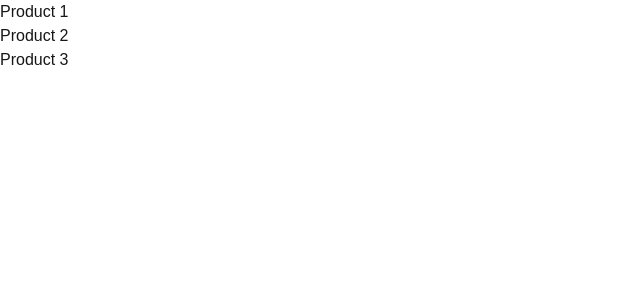
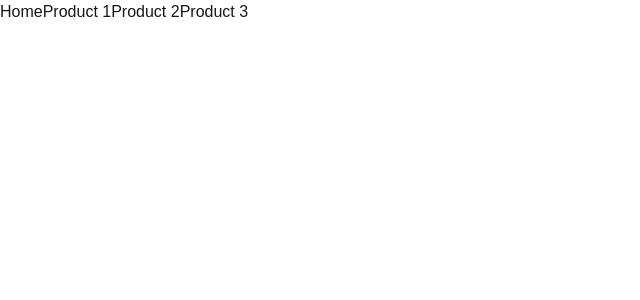
Before and after one commit to patanjalisharma/nextjs, a Next.js app in the folder routing/: page /products in a window 1280 px wide. Shown: the top 300 px of the page, without its empty margins (0-640 px from the left). Built offline with nearby package versions, Linux system fonts and the light colour scheme.

Commit message:
about Link tag

```diff
--- a/routing/app/page.tsx
+++ b/routing/app/page.tsx
@@ -1,6 +1,13 @@
+import Link from "next/link"
+
+
 function HomePage() {
   return (
-    <div>HomePage</div>
+    <div>
+      <h1>Click blog to redirect</h1>
+      <Link href="/blog">Blog</Link> <br />
+      <Link href="/products">Products</Link>
+    </div>
   )
 }
 
--- a/routing/app/products/page.tsx
+++ b/routing/app/products/page.tsx
@@ -1,10 +1,15 @@
+import Link from "next/link"
 
 function ProductPage() {
+  const productsId = 1;
   return (
     <div>
-        <div>Product 1</div>
-        <div>Product 2</div>
-        <div>Product 3</div>
+
+
+      <Link href="/">Home</Link>
+        <Link href={`/products/${productsId}`}>Product 1</Link>
+        <Link href="/products/2">Product 2</Link>
+        <Link href="/products/3">Product 3</Link>
     </div>
   )
 }
```
